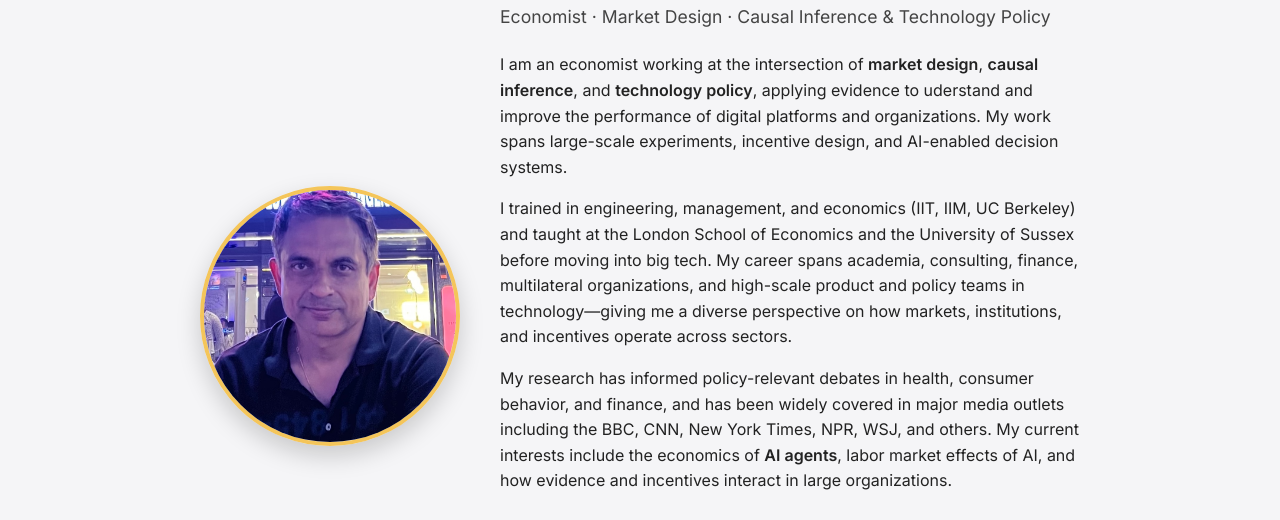
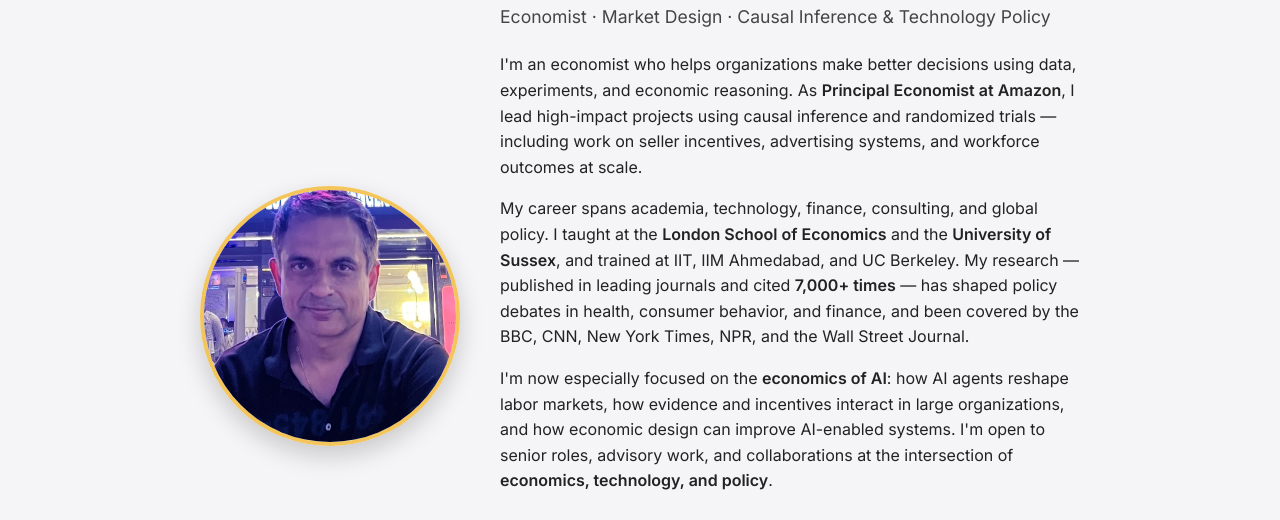
Before and after one commit to pathaniav/vikrampathania.github.io, a plain HTML site: page index.html in a window 1280 px wide. Shown: the part 257-777 px from the top of the page. Drawn offline with nearby package versions, Linux system fonts and the light colour scheme.

Commit message:
Update index.html

```diff
--- a/index.html
+++ b/index.html
@@ -58,28 +58,28 @@
             </div>
 
             <p>
-              I am an economist working at the intersection of
-              <strong>market design</strong>,
-              <strong>causal inference</strong>, and
-              <strong>technology policy</strong>, applying evidence to uderstand and improve the performance of digital platforms and organizations. My
-              work spans large-scale experiments, incentive design, and
-              AI-enabled decision systems.
+              I'm an economist who helps organizations make better decisions using
+              data, experiments, and economic reasoning. As
+              <strong>Principal Economist at Amazon</strong>, I lead high-impact
+              projects using causal inference and randomized trials — including work
+              on seller incentives, advertising systems, and workforce outcomes at
+              scale.
             </p>
             <p>
-              I trained in engineering, management, and economics (IIT, IIM, UC
-              Berkeley) and taught at the London School of Economics and the
-              University of Sussex before moving into big tech. My career spans
-              academia, consulting, finance, multilateral organizations, and high-scale
-              product and policy teams in technology—giving me a diverse
-              perspective on how markets, institutions, and incentives operate
-              across sectors.
+              My career spans academia, technology, finance, consulting, and global
+              policy. I taught at the <strong>London School of Economics</strong> and
+              the <strong>University of Sussex</strong>, and trained at IIT, IIM
+              Ahmedabad, and UC Berkeley. My research — published in leading journals
+              and cited <strong>7,000+ times</strong> — has shaped policy debates in
+              health, consumer behavior, and finance, and been covered by the BBC,
+              CNN, New York Times, NPR, and the Wall Street Journal.
             </p>
             <p>
-              My research has informed policy-relevant debates in health,
-              consumer behavior, and finance, and has been widely covered in major media
-              outlets including the BBC, CNN, New York Times, NPR, WSJ, and others. My current interests include the
-              economics of <strong>AI agents</strong>, labor market effects of AI,  and how evidence and incentives
-              interact in large organizations.
+              I'm now especially focused on the <strong>economics of AI</strong>: how
+              AI agents reshape labor markets, how evidence and incentives interact in
+              large organizations, and how economic design can improve AI-enabled
+              systems. I'm open to senior roles, advisory work, and collaborations at
+              the intersection of <strong>economics, technology, and policy</strong>.
             </p>
 
             <div class="button-row">
```
